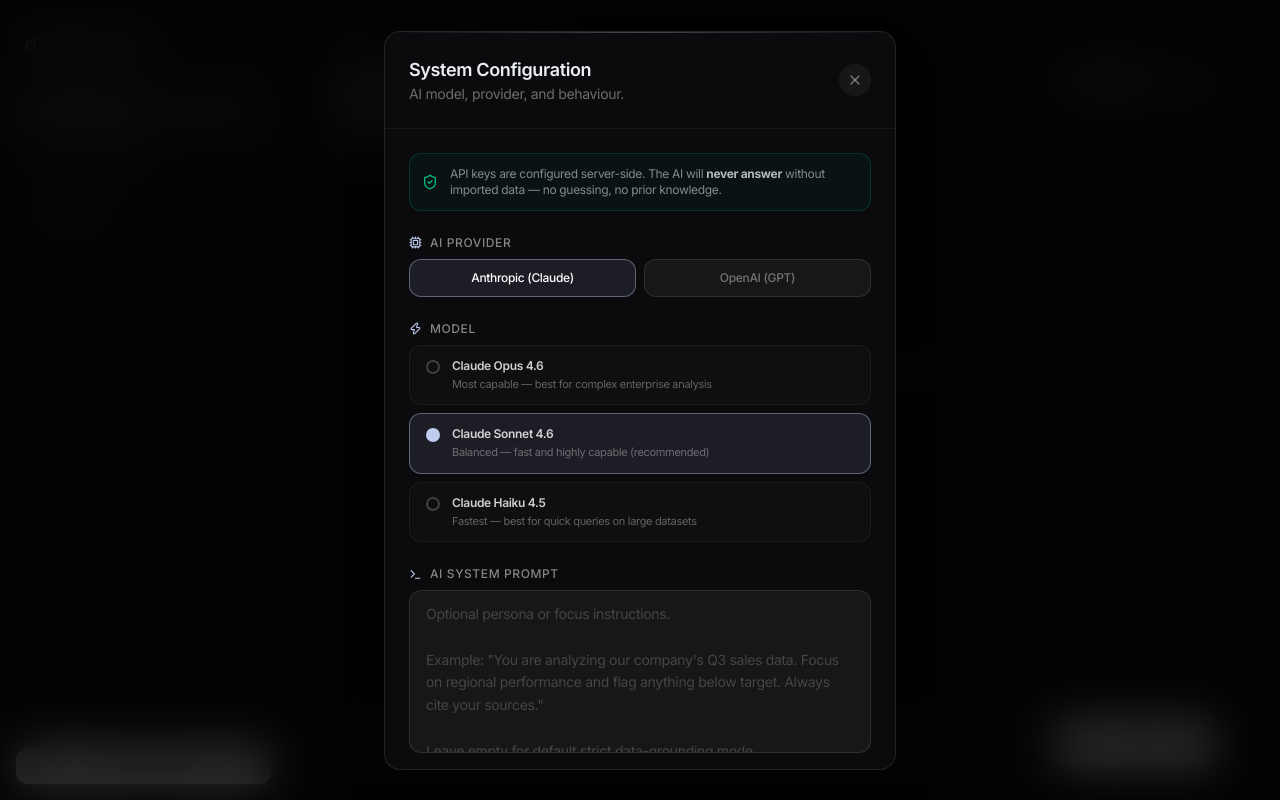
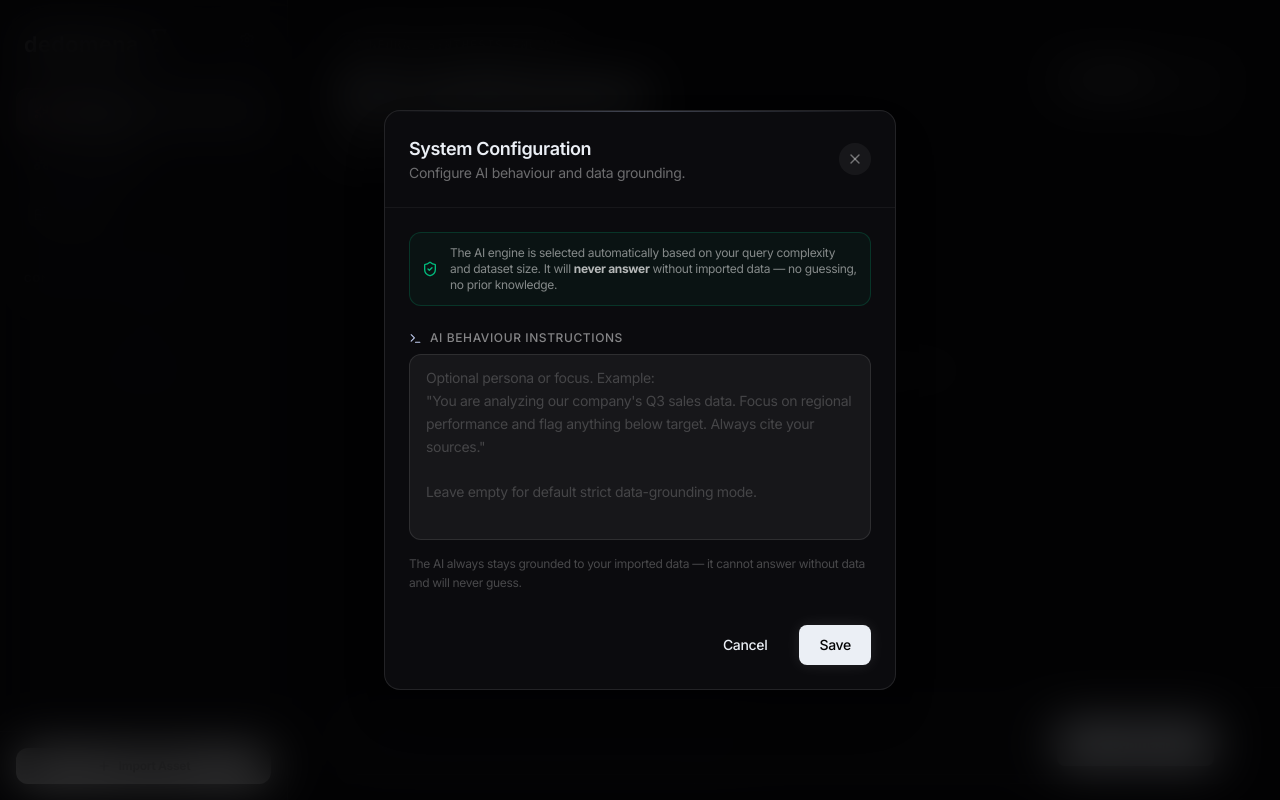
Before and after one commit to SMXFREEZE/dedomena, a Next.js app: page / in a window 1280 px wide. Both pictures are taken after a click on the button "Settings". Built offline with nearby package versions, Linux system fonts and the light colour scheme.

Commit message:
Auto-select AI model silently — no model/provider exposed to users

```diff
--- a/src/app/api/synthesize/route.ts
+++ b/src/app/api/synthesize/route.ts
@@ -1,6 +1,35 @@
 import { NextRequest, NextResponse } from "next/server";
 
 export const maxDuration = 120; // 2 min — needed for large datasets
+
+// ── Auto model selection ──────────────────────────────────────────────────────
+// Picks the right model silently based on task complexity and data volume.
+// No model names are ever exposed to the client.
+
+function autoSelectModel(query: string, sources: any[], mode: string): string {
+  const totalChars  = sources.reduce((n, s) => n + (s.content?.length ?? 0), 0);
+  const numSources  = sources.length;
+  const q           = query.toLowerCase();
+
+  // Signals that demand the highest-capability model
+  const isHeavy =
+    mode === "structured" ||
+    numSources > 8 ||
+    totalChars > 300_000 ||
+    /\b(comprehensive|detailed|audit|compare|correlation|forecast|trend|all sources|everything|report|analysis|compliance|risk|due diligence|quarterly|annual)\b/.test(q);
+
+  // Simple conversational queries on small data → fastest model
+  const isLight =
+    mode === "chat" &&
+    query.length < 60 &&
+    numSources <= 3 &&
+    totalChars < 50_000 &&
+    !isHeavy;
+
+  if (isLight)  return "claude-haiku-4-5-20251001"; // fast, cheap
+  if (isHeavy)  return "claude-sonnet-4-6";          // capable, balanced
+  return                "claude-sonnet-4-6";          // default
+}
 
 // ── helpers ──────────────────────────────────────────────────────────────────
 
@@ -145,12 +174,11 @@ If not found: {"summary":"The imported data does not contain relevant informatio
 
 export async function POST(req: NextRequest) {
   try {
-    const { query, sourcesData, systemPrompt, mode, selectedSourceIds, model: reqModel } = await req.json();
+    const { query, sourcesData, systemPrompt, mode, selectedSourceIds } = await req.json();
 
     const provider = process.env.AI_PROVIDER ?? "anthropic";
     const anthropicKey = process.env.ANTHROPIC_API_KEY;
     const openaiKey = process.env.OPENAI_API_KEY;
-    const model = reqModel ?? process.env.AI_MODEL ?? "claude-sonnet-4-6";
 
     if (provider === "anthropic" && !anthropicKey)
       return NextResponse.json({ error: "Anthropic API key not configured on server." }, { status: 500 });
@@ -165,6 +193,9 @@ export async function POST(req: NextRequest) {
     const hasContent = filtered.some((s: any) => s.content?.length > 0);
     if (!hasContent)
       return NextResponse.json({ error: "No source content available. Import data before querying." }, { status: 400 });
+
+    // Auto-select model based on task — never exposed to the client
+    const model = autoSelectModel(query, filtered, mode);
 
     const isChat = mode === "chat";
     const extra = systemPrompt?.trim() ? `${systemPrompt.trim()}\n\n` : "";
--- a/src/components/modals/settings-modal.tsx
+++ b/src/components/modals/settings-modal.tsx
@@ -2,43 +2,19 @@
 
 import { useState } from "react";
 import { motion } from "framer-motion";
-import { X, ShieldCheck, Terminal, Cpu, Zap } from "lucide-react";
+import { X, ShieldCheck, Terminal } from "lucide-react";
 import { Button } from "@/components/ui/button";
 import { useAppStore } from "@/store";
 import { toast } from "sonner";
 
-const ANTHROPIC_MODELS = [
-  { id: "claude-opus-4-6",           label: "Claude Opus 4.6",    desc: "Most capable — best for complex enterprise analysis" },
-  { id: "claude-sonnet-4-6",         label: "Claude Sonnet 4.6",  desc: "Balanced — fast and highly capable (recommended)" },
-  { id: "claude-haiku-4-5-20251001", label: "Claude Haiku 4.5",   desc: "Fastest — best for quick queries on large datasets" },
-];
-
-const OPENAI_MODELS = [
-  { id: "gpt-4o",      label: "GPT-4o",       desc: "Most capable OpenAI model with vision" },
-  { id: "gpt-4o-mini", label: "GPT-4o Mini",  desc: "Fast and cost-efficient" },
-  { id: "o1",          label: "o1",            desc: "Best for complex reasoning tasks" },
-];
-
 export function SettingsModal({ isOpen, onClose }: { isOpen: boolean; onClose: () => void }) {
   const { settings, updateSettings } = useAppStore();
-
-  const [provider, setProvider] = useState(settings.provider);
-  const [model, setModel] = useState(settings.model);
   const [prompt, setPrompt] = useState(settings.systemPrompt);
 
   if (!isOpen) return null;
 
-  const models = provider === "anthropic" ? ANTHROPIC_MODELS : OPENAI_MODELS;
-
-  const handleProviderChange = (p: "anthropic" | "openai") => {
-    setProvider(p);
-    // Default to first model of new provider
-    const first = p === "anthropic" ? ANTHROPIC_MODELS[1].id : OPENAI_MODELS[0].id;
-    setModel(first);
-  };
-
   const save = () => {
-    updateSettings({ provider, model, systemPrompt: prompt });
+    updateSettings({ systemPrompt: prompt });
     toast.success("Settings saved");
     onClose();
   };
@@ -53,11 +29,10 @@ export function SettingsModal({ isOpen, onClose }: { isOpen: boolean; onClose: (
       >
         <div className="absolute top-0 inset-x-0 h-[1px] bg-gradient-to-r from-transparent via-quartz-500/30 to-transparent" />
 
-        {/* Header */}
         <div className="p-6 border-b border-white/5 flex items-center justify-between">
           <div>
             <h2 className="text-lg font-semibold tracking-tight">System Configuration</h2>
-            <p className="text-sm text-white/40">AI model, provider, and behaviour.</p>
+            <p className="text-sm text-white/40">Configure AI behaviour and data grounding.</p>
           </div>
           <button type="button" aria-label="Close" onClick={onClose}
             className="p-2 text-white/40 hover:text-white transition-colors bg-white/5 rounded-full">
@@ -65,77 +40,24 @@ export function SettingsModal({ isOpen, onClose }: { isOpen: boolean; onClose: (
           </button>
         </div>
 
-        <div className="p-6 space-y-6 max-h-[80vh] overflow-y-auto no-scrollbar">
-          {/* Security notice */}
+        <div className="p-6 space-y-6">
           <div className="flex items-center gap-3 p-3 rounded-xl bg-emerald-500/5 border border-emerald-500/20">
             <ShieldCheck size={16} className="text-emerald-500 shrink-0" />
             <p className="text-xs text-white/50">
-              API keys are configured server-side. The AI will <strong className="text-white/70">never answer</strong> without imported data — no guessing, no prior knowledge.
+              The AI engine is selected automatically based on your query complexity and dataset size.
+              It will <strong className="text-white/70">never answer</strong> without imported data — no guessing, no prior knowledge.
             </p>
           </div>
 
-          {/* Provider */}
           <div className="space-y-2">
             <label className="text-xs font-medium text-white/50 uppercase tracking-wider flex items-center gap-2">
-              <Cpu size={13} className="text-quartz-500" /> AI Provider
-            </label>
-            <div className="grid grid-cols-2 gap-2">
-              {(["anthropic", "openai"] as const).map(p => (
-                <button
-                  type="button"
-                  key={p}
-                  onClick={() => handleProviderChange(p)}
-                  className={`px-4 py-2.5 rounded-xl border text-xs font-medium transition-all ${
-                    provider === p
-                      ? "border-quartz-500/40 bg-quartz-500/10 text-white"
-                      : "border-white/10 bg-white/5 text-white/40 hover:text-white/70"
-                  }`}
-                >
-                  {p === "anthropic" ? "Anthropic (Claude)" : "OpenAI (GPT)"}
-                </button>
-              ))}
-            </div>
-          </div>
-
-          {/* Model */}
-          <div className="space-y-2">
-            <label className="text-xs font-medium text-white/50 uppercase tracking-wider flex items-center gap-2">
-              <Zap size={13} className="text-quartz-500" /> Model
-            </label>
-            <div className="space-y-2">
-              {models.map(m => (
-                <button
-                  type="button"
-                  key={m.id}
-                  onClick={() => setModel(m.id)}
-                  className={`w-full flex items-start gap-3 px-4 py-3 rounded-xl border text-left transition-all ${
-                    model === m.id
-                      ? "border-quartz-500/40 bg-quartz-500/10"
-                      : "border-white/5 bg-white/[0.02] hover:bg-white/[0.05]"
-                  }`}
-                >
-                  <div className={`w-3.5 h-3.5 rounded-full border-2 mt-0.5 shrink-0 transition-colors ${
-                    model === m.id ? "border-quartz-500 bg-quartz-500" : "border-white/20"
-                  }`} />
-                  <div>
-                    <div className="text-xs font-semibold text-white/80">{m.label}</div>
-                    <div className="text-[11px] text-white/35 mt-0.5">{m.desc}</div>
-                  </div>
-                </button>
-              ))}
-            </div>
-          </div>
-
-          {/* System prompt */}
-          <div className="space-y-2">
-            <label className="text-xs font-medium text-white/50 uppercase tracking-wider flex items-center gap-2">
-              <Terminal size={13} className="text-quartz-500" /> AI System Prompt
+              <Terminal size={13} className="text-quartz-500" /> AI Behaviour Instructions
             </label>
             <textarea
               value={prompt}
               onChange={e => setPrompt(e.target.value)}
-              placeholder={`Optional persona or focus instructions.\n\nExample: "You are analyzing our company's Q3 sales data. Focus on regional performance and flag anything below target. Always cite your sources."\n\nLeave empty for default strict data-grounding mode.`}
-              rows={6}
+              placeholder={`Optional persona or focus. Example:\n"You are analyzing our company's Q3 sales data. Focus on regional performance and flag anything below target. Always cite your sources."\n\nLeave empty for default strict data-grounding mode.`}
+              rows={7}
               className="w-full rounded-xl border border-white/10 bg-white/5 px-4 py-3 text-sm text-white placeholder:text-white/20 focus:outline-none focus:ring-1 focus:ring-quartz-500 resize-none leading-relaxed"
             />
             <p className="text-xs text-white/25 leading-relaxed">
@@ -145,7 +67,7 @@ export function SettingsModal({ isOpen, onClose }: { isOpen: boolean; onClose: (
 
           <div className="flex gap-3 justify-end pt-2">
             <Button variant="ghost" onClick={onClose}>Cancel</Button>
-            <Button onClick={save}>Save Settings</Button>
+            <Button onClick={save}>Save</Button>
           </div>
         </div>
       </motion.div>
--- a/src/components/views/intelligence-view.tsx
+++ b/src/components/views/intelligence-view.tsx
@@ -200,7 +200,6 @@ export function IntelligenceView() {
           systemPrompt: settings.systemPrompt,
           mode: effectiveMode,
           selectedSourceIds,
-          model: settings.model,
         }),
       });
 
```
